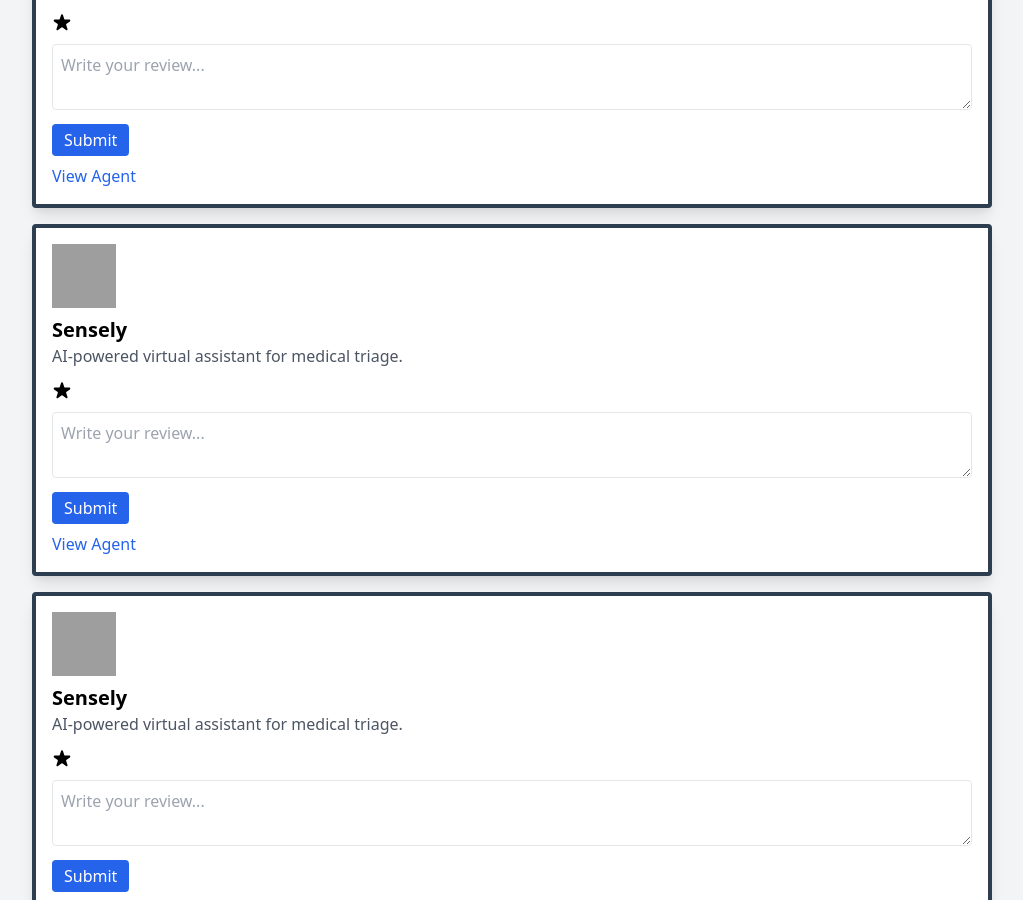
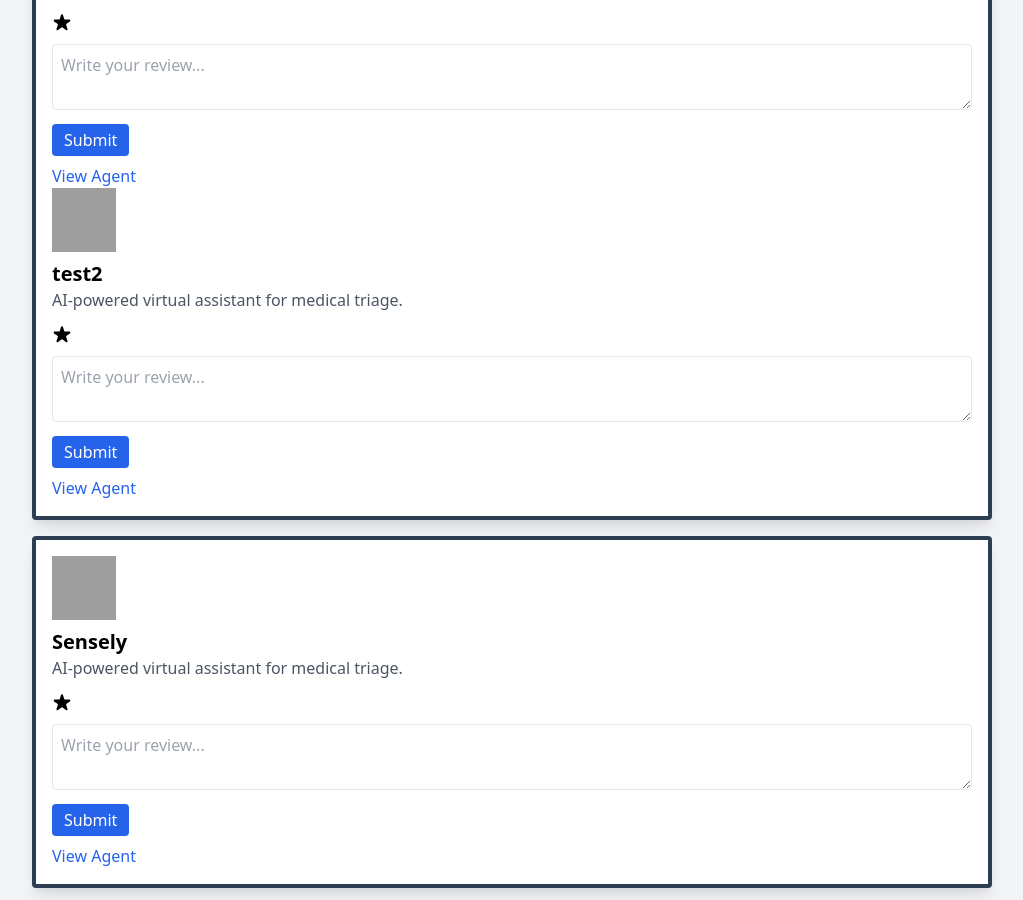
Before and after one commit to nhs-analystx/synapster, a Jekyll site: the page index.html, which Jekyll copies as it is, in a window 1280 px wide and 900 px high, scrolled down 422 px. Shown: the whole window, without its empty margins (128-1151 px from the left). Built offline with Jekyll 4.4.1, drawn with Linux system fonts in a browser that asks for light colours; grey boxes are pictures that could not be loaded.

Commit message:
Update index.html

```diff
--- a/index.html
+++ b/index.html
@@ -76,6 +76,19 @@
           <button type="submit" class="mt-2 bg-blue-600 text-white px-3 py-1 rounded">Submit</button>
         </form>
         <a href="#" class="inline-block mt-2 text-blue-600 hover:underline">View Agent</a>
+                <img src="logo.png" alt="Company Logo" class="w-16 h-16 mb-2">
+        <h4 class="font-bold text-xl">test2</h4>
+        <p class="text-gray-600">AI-powered virtual assistant for medical triage.</p>
+        <div class="my-3" id="feedback-agent-1"></div>
+        <form onsubmit="submitFeedback(event, 'agent-2')">
+          <div class="flex space-x-1 cursor-pointer" onclick="event.stopPropagation()">
+            <svg xmlns="http://www.w3.org/2000/svg" class="star w-6 h-6" onclick="rateAgent(this.parentElement, 1)" fill="currentColor"><path d="M9.049 2.927c.3-.921 1.603-.921 1.902 0l1.286 3.957a1 1 0 00.95.69h4.163c.969 0 1.371 1.24.588 1.81l-3.37 2.448a1 1 0 00-.364 1.118l1.286 3.957c.3.921-.755 1.688-1.538 1.118l-3.37-2.448a1 1 0 00-1.175 0l-3.37 2.448c-.783.57-1.838-.197-1.538-1.118l1.286-3.957a1 1 0 00-.364-1.118L2.06 9.384c-.783-.57-.38-1.81.588-1.81h4.163a1 1 0 00.95-.69l1.286-3.957z"/></svg>
+          </div>
+          <input type="hidden" name="rating" value="0">
+          <textarea name="review" placeholder="Write your review..." class="mt-2 p-2 border w-full rounded"></textarea>
+          <button type="submit" class="mt-2 bg-blue-600 text-white px-3 py-1 rounded">Submit</button>
+        </form>
+        <a href="#" class="inline-block mt-2 text-blue-600 hover:underline">View Agent</a>
       </div>
 
       <!-- Additional Agent Cards (4x1) -->
```
